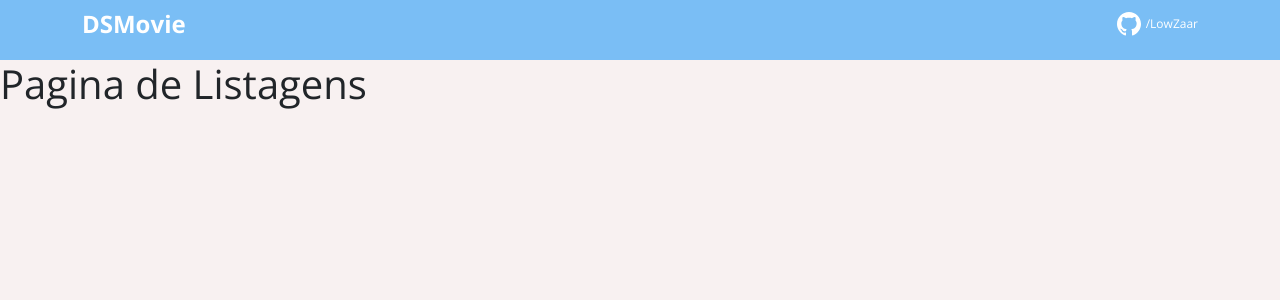
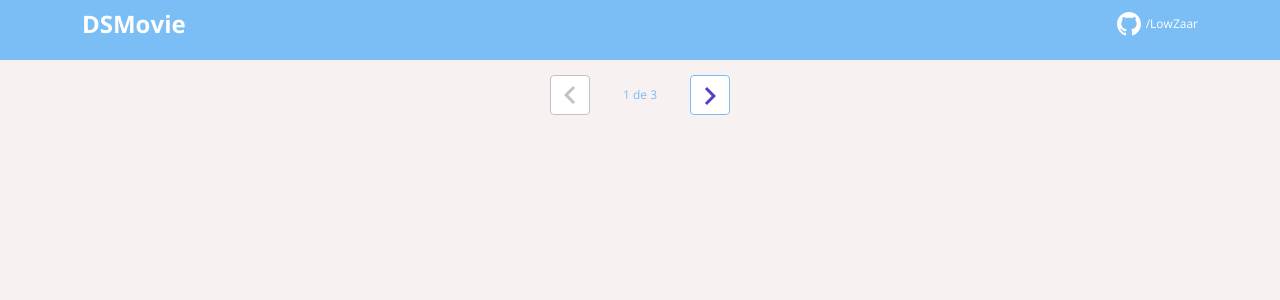
Before and after one commit to LowZaar/dsMovie, a React (Create React App) app in the folder frontend/: page / in a window 1280 px wide. Shown: the top 300 px of the page. Built offline with nearby package versions, Linux system fonts and the light colour scheme.

Commit message:
Pagination Added

```diff
--- a/frontend/src/components/navbar/index.tsx
+++ b/frontend/src/components/navbar/index.tsx
@@ -1,4 +1,4 @@
-import { ReactComponent as GithubIco } from 'assets/github.svg';
+import { ReactComponent as GithubIco } from 'assets/imgs/github.svg';
 import './styles.css';
 function Navbar() {
     return (
--- /dev/null
+++ b/frontend/src/components/pagination/index.tsx
@@ -0,0 +1,20 @@
+import { ReactComponent as Arrow } from 'assets/imgs/arrow.svg'
+import './styles.css';
+function Pagination() {
+
+    return (
+        <div className="dsmovie-pagination-container">
+            <div className="dsmovie-pagination-box">
+                <button className="dsmovie-pagination-button" disabled={true} >
+                    <Arrow />
+                </button>
+                <p>{`${1} de ${3}`}</p>
+                <button className="dsmovie-pagination-button" disabled={false} >
+                    <Arrow className="dsmovie-flip-horizontal" />
+                </button>
+            </div>
+        </div>
+    );
+}
+
+export default Pagination;
--- /dev/null
+++ b/frontend/src/components/pagination/styles.css
@@ -0,0 +1,53 @@
+.dsmovie-pagination-container {
+    padding: 15px 0;
+    display: flex;
+    justify-content: center;
+    align-items: center;
+}
+
+.dsmovie-pagination-box {
+    width: 180px;
+    display: flex;
+    justify-content: space-between;
+    align-items: center;
+}
+
+.dsmovie-pagination-box form {
+    width: 100%;
+    display: flex;
+}
+
+.dsmovie-pagination-button {
+    width: 40px;
+    height: 40px;
+    border-radius: 4px;
+    background-color: #fff;
+    display: flex;
+    justify-content: center;
+    align-items: center;
+    border: 1px solid var(--color-primary);
+    cursor: pointer;
+}
+
+.dsmovie-pagination-button svg {
+    filter: brightness(0) saturate(100%) invert(26%) sepia(19%) saturate(7395%) hue-rotate(234deg) brightness(89%) contrast(92%);
+}
+
+.dsmovie-pagination-button:disabled {
+    border: 1px solid #c2c2c2;
+    cursor: unset;
+}
+
+.dsmovie-pagination-button:disabled svg {
+    filter: none;
+}
+
+.dsmovie-pagination-container p {
+    margin: 0;
+    font-size: 12px;
+    color: var(--color-primary);
+}
+
+.dsmovie-flip-horizontal {
+    transform: rotate(180deg);
+}
--- a/frontend/src/pages/Form/index.tsx
+++ b/frontend/src/pages/Form/index.tsx
@@ -1,7 +1,43 @@
-function Form (){
+import './styles.css'
+function Form() {
+
+    const movie = {
+        id: 1,
+        image: "https://www.themoviedb.org/t/p/w533_and_h300_bestv2/jBJWaqoSCiARWtfV0GlqHrcdidd.jpg",
+        title: "The Witcher",
+        count: 2,
+        score: 4.5
+    };
 
     return (
-        <h1>Pagina de Formulario</h1>
+
+        <div className="dsmovie-form-container">
+            <img className="dsmovie-movie-card-image" src={movie.image} alt= {movie.title}/>
+            <div className="dsmovie-card-bottom-container">
+                <h3>{movie.title}</h3>
+                <form className="dsmovie-form">
+                    <div className="form-group dsmovie-form-group">
+                        <label htmlFor="email">Informe seu email</label>
+                        <input type="email" className="form-control" id="email" />
+                    </div>
+                    <div className="form-group dsmovie-form-group">
+                        <label htmlFor="score">Informe sua avaliação</label>
+                        <select className="form-control" id="score">
+                            <option>1</option>
+                            <option>2</option>
+                            <option>3</option>
+                            <option>4</option>
+                            <option>5</option>
+                        </select>
+                    </div>
+                    <div className="dsmovie-form-btn-container">
+                        <button type="submit" className="btn btn-primary dsmovie-btn">Salvar</button>
+                    </div>
+                </form >
+                <button className="btn btn-primary dsmovie-btn mt-3">Cancelar</button>
+            </div >
+        </div >
+
     )
 }
 
--- /dev/null
+++ b/frontend/src/pages/Form/styles.css
@@ -0,0 +1,57 @@
+.dsmovie-form-container {
+    max-width: 480px;
+    margin: 40px auto;
+    padding: 20px;
+}
+
+.dsmovie-form {
+    width: calc(100% - 20px);
+}
+
+.dsmovie-form-group {
+    margin-bottom: 20px;
+}
+
+.dsmovie-form-group label {
+    font-size: 12px;
+    color: #aaa;
+}
+
+.dsmovie-form-btn-container {
+    display: flex;
+    justify-content: center;
+}
+
+.dsmovie-movie-card-image {
+    width: 100%;
+    border-radius: 8px 8px 0 0;
+}
+
+.dsmovie-card-bottom-container {
+    background-color: #fff;
+    display: flex;
+    flex-direction: column;
+    align-items: center;
+    padding: 10px 10px 20px 10px;
+    border-radius: 0 0 8px 8px;
+}
+
+.dsmovie-card-bottom-container h3 {
+    color: #4A4A4A;
+    text-align: center;
+    font-size: 14px;
+    font-weight: 700;
+    margin-bottom: 10px;
+    min-height: 40px;
+}
+
+.dsmovie-btn {
+    background-color: var(--color-primary);
+    font-size: 14px;
+    font-weight: 700;
+    height: 40px;
+    width: 180px;
+    display: flex;
+    align-items: center;
+    justify-content: center;
+}
--- a/frontend/src/pages/Listing/index.tsx
+++ b/frontend/src/pages/Listing/index.tsx
@@ -1,7 +1,11 @@
+import Pagination from "components/pagination"
+
 function Listing (){
 
+
+
     return (
-        <h1>Pagina de Listagens</h1>
+        <Pagination></Pagination>
     )
 }
 
```
Also changed, not shown: frontend/src/assets/imgs/arrow.svg (added), frontend/src/assets/imgs/github.svg (renamed from frontend/src/assets/github.svg).
